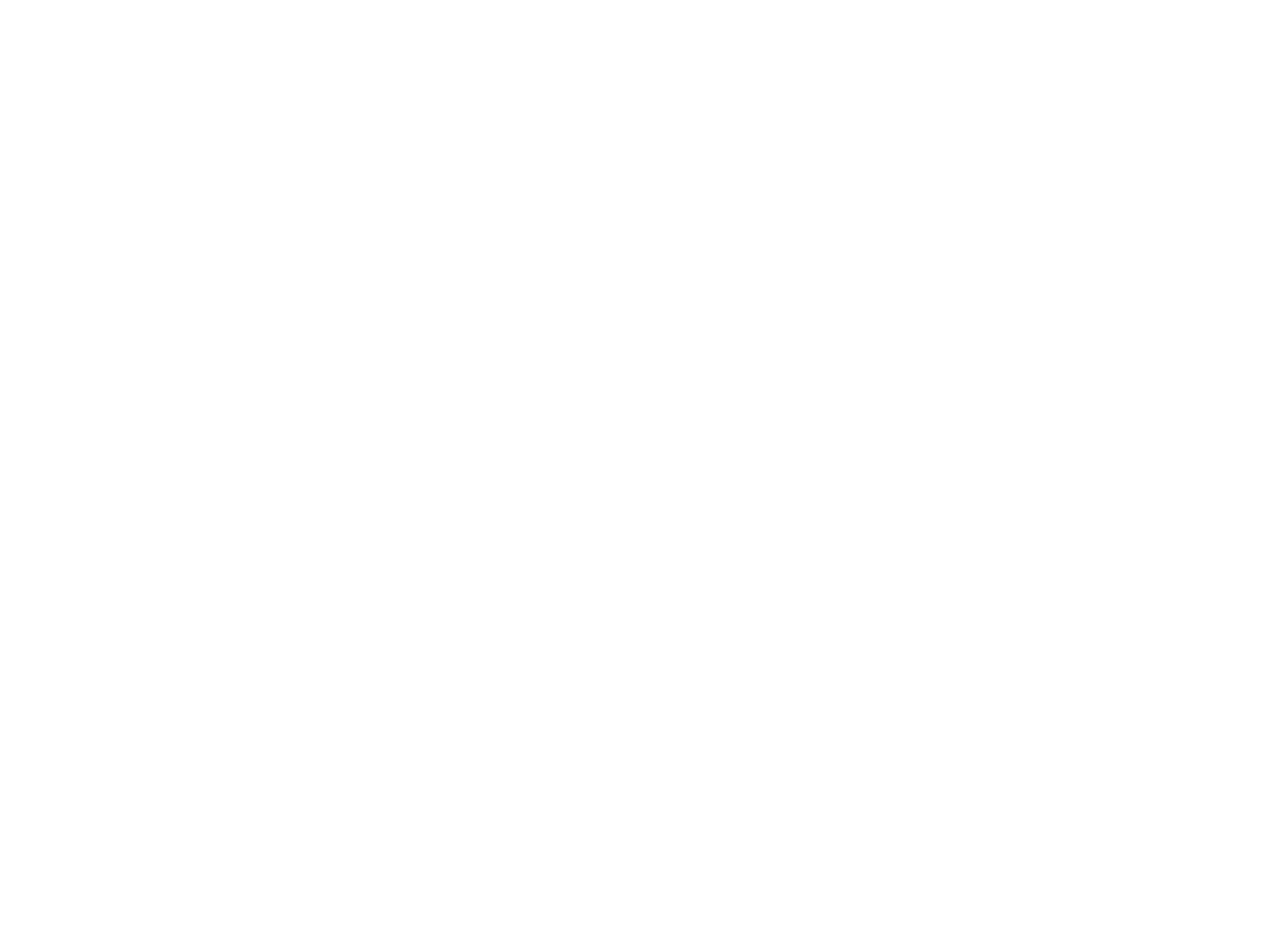
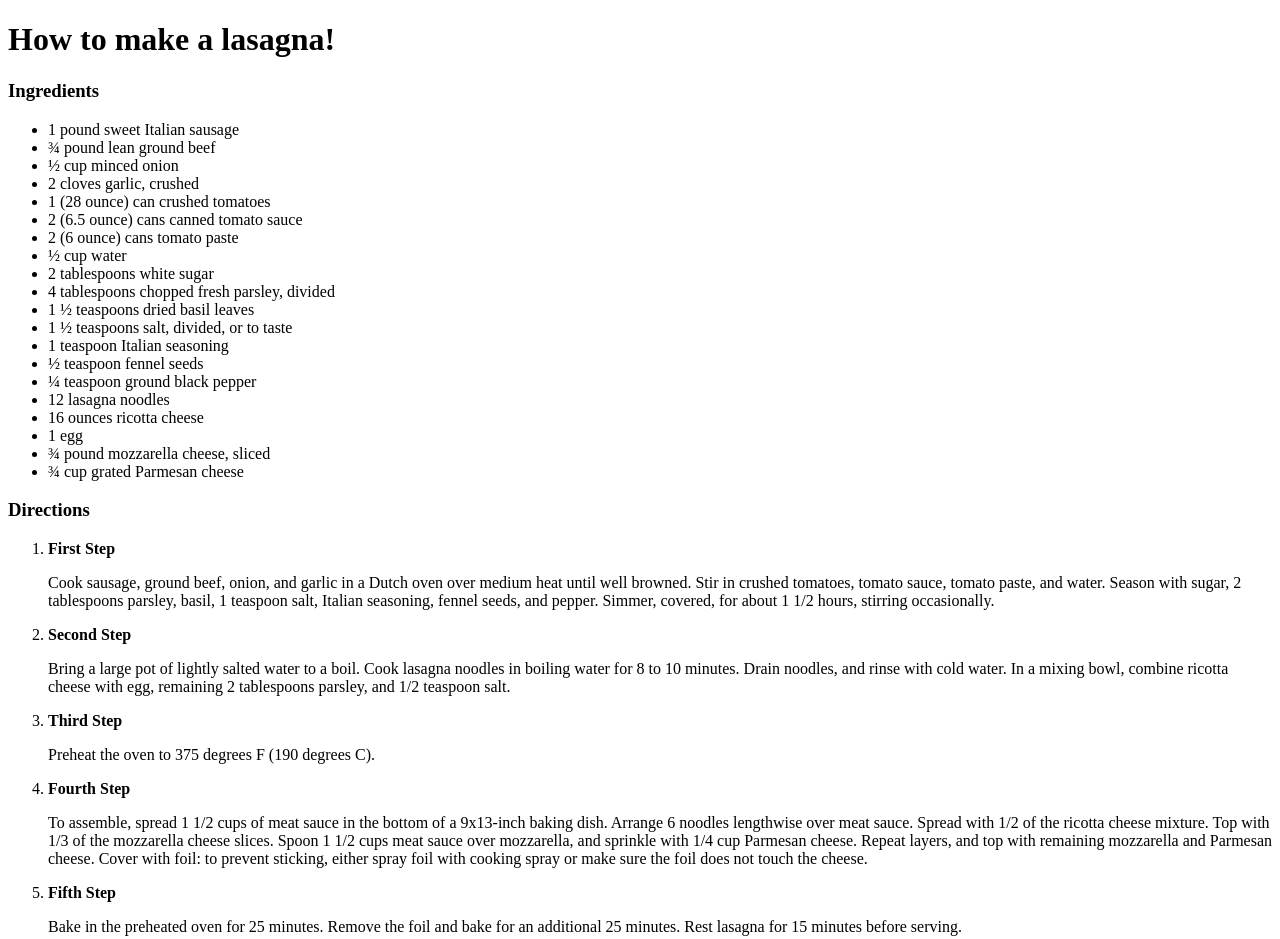
Before and after one commit to filipecode/Odin-Recipes, a plain HTML site: page recipes/lasagna.html in a window 1280 px wide. Before the commit the page ends 800 px from the top, so only its background shows below. Drawn offline with Linux system fonts and the light colour scheme.

Commit message:
Creation of a new recipe page - Lasagna. All the images has been removed from the website

```diff
--- a/recipes/lasagna.html
+++ b/recipes/lasagna.html
@@ -0,0 +1,83 @@
+<!DOCTYPE html>
+<html lang="en">
+<head>
+    <meta charset="UTF-8">
+    <meta http-equiv="X-UA-Compatible" content="IE=edge">
+    <meta name="viewport" content="width=device-width, initial-scale=1.0">
+    <title>LASAGNA</title>
+</head>
+<body>
+
+    <h1>How to make a lasagna!</h1>
+
+    <h3>Ingredients</h3>
+
+    <ul>
+        <li>1 pound sweet Italian sausage</li>
+
+        <li>¾ pound lean ground beef</li>
+
+        <li>½ cup minced onion</li>
+
+        <li>2 cloves garlic, crushed</li>
+
+        <li>1 (28 ounce) can crushed tomatoes</li>
+
+        <li>2 (6.5 ounce) cans canned tomato sauce</li>
+
+        <li>2 (6 ounce) cans tomato paste</li>
+
+        <li>½ cup water</li>
+
+        <li>2 tablespoons white sugar</li>
+
+        <li>4 tablespoons chopped fresh parsley, divided</li>
+
+        <li>1 ½ teaspoons dried basil leaves</li>
+
+        <li>1 ½ teaspoons salt, divided, or to taste</li>
+
+        <li>1 teaspoon Italian seasoning</li>
+
+        <li>½ teaspoon fennel seeds</li>
+
+        <li>¼ teaspoon ground black pepper</li>
+
+        <li>12 lasagna noodles</li>
+
+        <li>16 ounces ricotta cheese</li>
+
+        <li>1 egg</li>
+
+        <li>¾ pound mozzarella cheese, sliced</li>
+
+        <li>¾ cup grated Parmesan cheese</li>
+    </ul>
+
+    <h3>Directions</h3>
+
+    <ol>
+        <li><strong>First Step</strong></li>
+
+            <p>Cook sausage, ground beef, onion, and garlic in a Dutch oven over medium heat until well browned. Stir in crushed tomatoes, tomato sauce, tomato paste, and water. Season with sugar, 2 tablespoons parsley, basil, 1 teaspoon salt, Italian seasoning, fennel seeds, and pepper. Simmer, covered, for about 1 1/2 hours, stirring occasionally.</p>
+
+        <li><strong>Second Step</strong></li>
+
+            <p>Bring a large pot of lightly salted water to a boil. Cook lasagna noodles in boiling water for 8 to 10 minutes. Drain noodles, and rinse with cold water. In a mixing bowl, combine ricotta cheese with egg, remaining 2 tablespoons parsley, and 1/2 teaspoon salt.</p>
+
+        <li><strong>Third Step</strong></li>
+
+            <p>Preheat the oven to 375 degrees F (190 degrees C).</p>
+
+        <li><strong>Fourth Step</strong></li>
+
+            <p>To assemble, spread 1 1/2 cups of meat sauce in the bottom of a 9x13-inch baking dish. Arrange 6 noodles lengthwise over meat sauce. Spread with 1/2 of the ricotta cheese mixture. Top with 1/3 of the mozzarella cheese slices. Spoon 1 1/2 cups meat sauce over mozzarella, and sprinkle with 1/4 cup Parmesan cheese. Repeat layers, and top with remaining mozzarella and Parmesan cheese. Cover with foil: to prevent sticking, either spray foil with cooking spray or make sure the foil does not touch the cheese.</p>
+
+        <li><strong>Fifth Step</strong></li>
+
+            <p>Bake in the preheated oven for 25 minutes. Remove the foil and bake for an additional 25 minutes. Rest lasagna for 15 minutes before serving.</p>
+
+    </ol>
+
+</body>
+</html>
```
Also changed, not shown: index.html (+1 -1 lines), recipes/hotdog.html (+0 -2 lines), recipes/pizza.html (+0 -2 lines).
